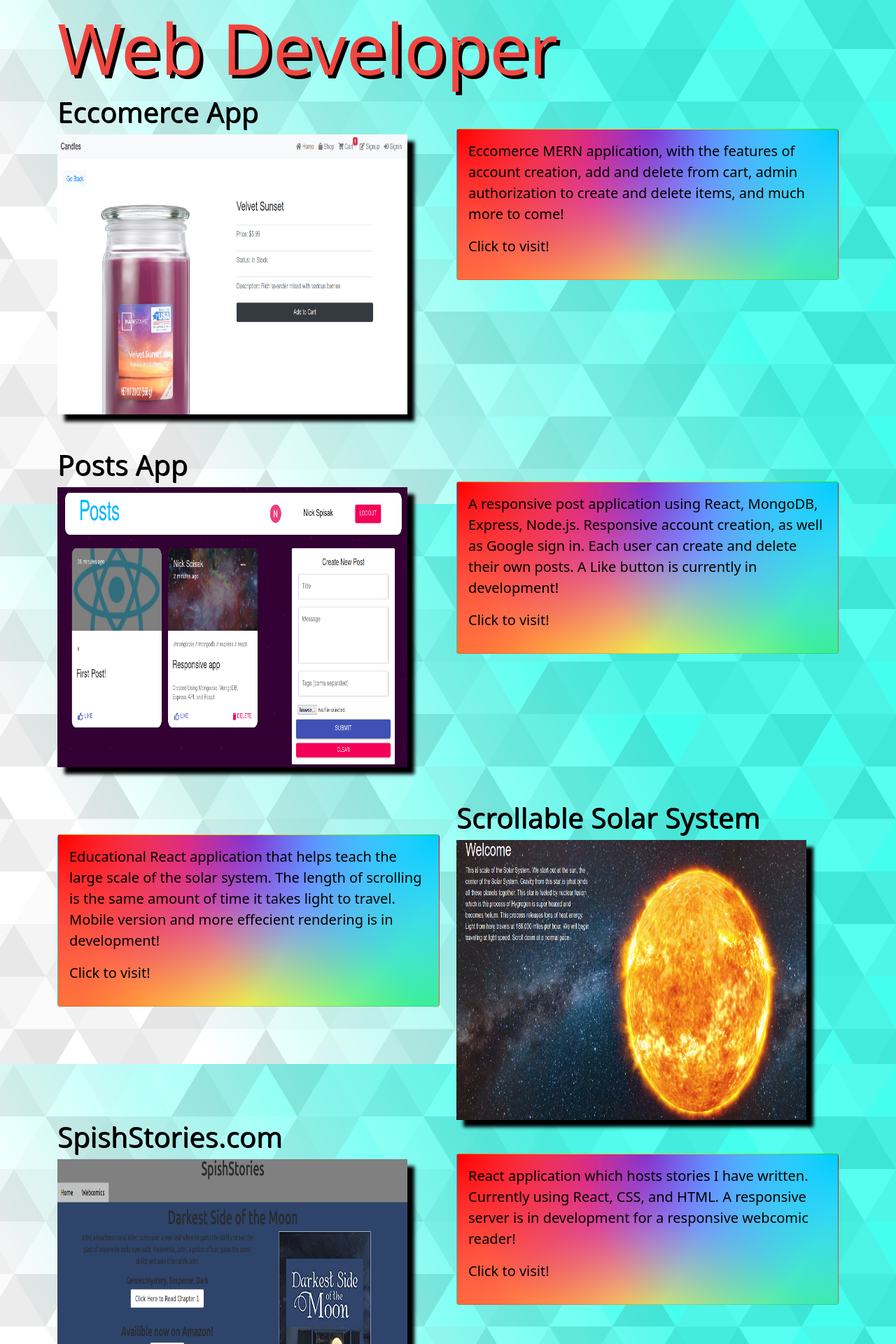
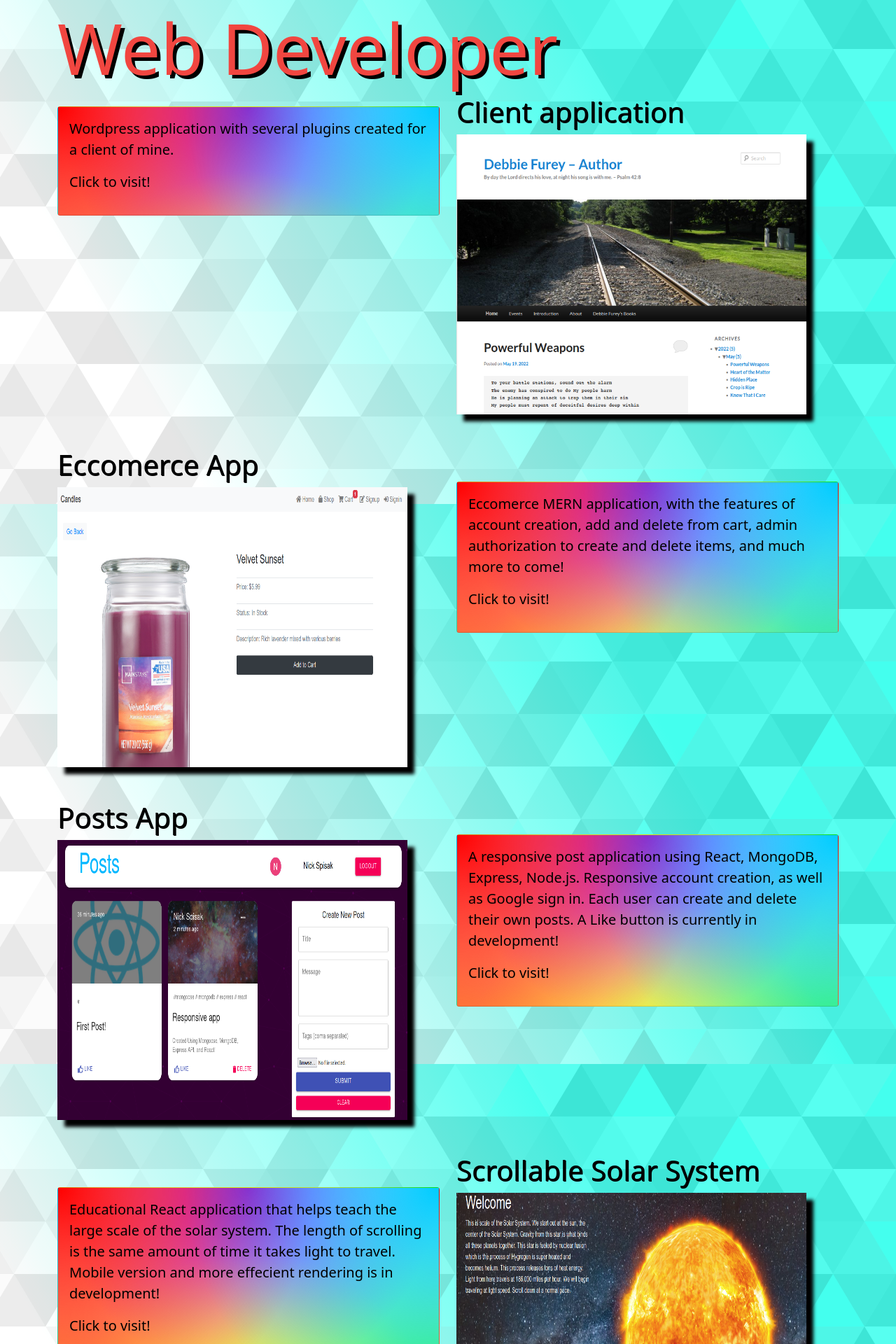
Before and after one commit to NickolasSpisak/portfolio, a React (Create React App) app in the folder client/: page / in a window 1280 px wide. Shown: the part 880-2800 px from the top of the page at 70% size. Built offline with nearby package versions, Linux system fonts and the light colour scheme.

Commit message:
added new sites

```diff
--- a/client/src/componants/developer/developerComponent.js
+++ b/client/src/componants/developer/developerComponent.js
@@ -27,6 +27,33 @@ class Developer extends Component {
           <div className="row">
             <div className="col mt-5">
               <h3 className="devText">Web Developer</h3>
+            </div>
+          </div>
+          <div className="row">
+            <div className="col mb-5 mt-3">
+              <Card className="card">
+                <a href="https://debbiefureysbooks.com/">
+                  <CardBody>
+                    <p className="cardText">
+                      Wordpress application with several plugins created for a
+                      client of mine.
+                    </p>
+
+                    <p className="cardText">Click to visit!</p>
+                  </CardBody>
+                </a>
+              </Card>
+            </div>
+            <div className="col mb-5">
+              <h1 className="website">Client application</h1>
+              <img
+                className="spishstories"
+                src="/images/debbies.png"
+                alt="posts"
+                height={400}
+                width={500}
+                onClick={this.handleOpenCard}
+              />
             </div>
           </div>
           <div className="row">
@@ -119,7 +146,7 @@ class Developer extends Component {
 
               <img
                 className="spishstories"
-                src="/images/spishstories.png"
+                src="/images/nextjs.png"
                 alt="spishstories"
                 height={400}
                 width={500}
@@ -127,12 +154,12 @@ class Developer extends Component {
             </div>
             <div className="col mt-5">
               <Card className="card">
-                <a href="https://spishstories.com">
+                <a href="https://spishstories.netlify.app/">
                   <CardBody>
                     <p className="cardText">
-                      React application which hosts stories I have written.
-                      Currently using React, CSS, and HTML. A responsive server
-                      is in development for a responsive webcomic reader!
+                      Next JS application with dynamic routing hosting the first
+                      chapter of several stories I have written! New stories are
+                      updated regularly!
                     </p>
 
                     <p className="cardText">Click to visit!</p>
--- a/client/src/componants/summary/summaryComponant.js
+++ b/client/src/componants/summary/summaryComponant.js
@@ -16,9 +16,11 @@ class Summary extends Component {
                 <li>HTML</li>
                 <li>CSS</li>
                 <li>React</li>
+                <li>Next JS</li>
                 <li>React Native</li>
                 <li>Express API</li>
                 <li>Mongoose</li>
+                <li>Wordpress</li>
                 <li>Node.js</li>
               </ul>
             </div>
```
Also changed, not shown: client/public/images/debbies.png (added), client/public/images/nextjs.png (added).
